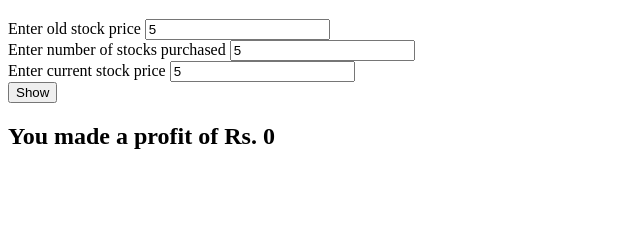
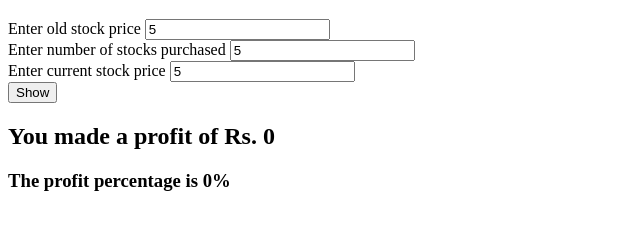
Before and after one commit to shivanigangadharan/stocks, a plain HTML site: page index.html in a window 1280 px wide. Both pictures are taken after typing "5", "5", "5" into the empty fields and a click on the button "Show". Shown: the part 61-290 px from the top of the page, without its empty margins (0-640 px from the left). Drawn offline with Linux system fonts and the light colour scheme.

Commit message:
feat: percentage cal done

```diff
--- a/index.html
+++ b/index.html
@@ -24,8 +24,10 @@
         <button id="submitBtn">Show</button>
     </form>
     <h2 id="result">
+    </h2>
+    <h3 id="percentage">
 
-    </h2>
+    </h3>
     <script src="main.js"></script>
 </body>
 
--- a/main.js
+++ b/main.js
@@ -3,6 +3,7 @@ var noOfStocks = document.getElementById('noOfStocks');
 var newPrice;
 const submitBtn = document.getElementById('submitBtn');
 var result = document.getElementById('result');
+var percentage = document.getElementById('percentage');
 
 function handleChangeO(e) {
     oldPrice = parseInt(e);
@@ -16,6 +17,7 @@ function showStatus(event) {
     event.preventDefault();
     console.log('You made a', oldPrice > newPrice ? 'loss' : 'profit', 'of Rs.', Math.abs((oldPrice * noOfStocks.value) - (newPrice * noOfStocks.value)));
     result.innerText = ("You made a ") + (oldPrice > newPrice ? ' loss ' : 'profit ') + (' of Rs. ') + (Math.abs((oldPrice * noOfStocks.value) - (newPrice * noOfStocks.value)));
+    percentage.innerText = ("The ") + (oldPrice > newPrice ? ' loss ' : 'profit ') + ("percentage is ") + (((Math.abs((oldPrice * noOfStocks.value) - (newPrice * noOfStocks.value))) / oldPrice) * 100) + ("%");
 }
 
 submitBtn.addEventListener('click', showStatus);
```
